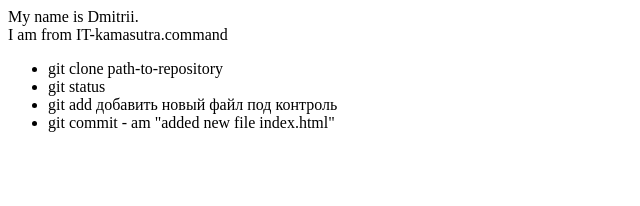
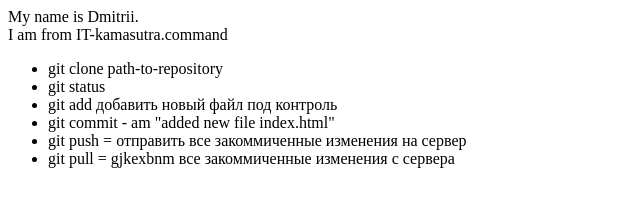
Before and after one commit to 7-23/git-test, a plain HTML site: page index.html in a window 1280 px wide. Shown: the whole page, without its empty margins (0-640 px from the left). Drawn offline with Linux system fonts and the light colour scheme.

Commit message:
added push pull inctraction in html

```diff
--- a/index.html
+++ b/index.html
@@ -10,5 +10,7 @@
 		<li>git status</li>
 		<li>git add добавить новый файл под контроль </li>
 		<li>git commit - am "added new file index.html"</li>
+		<li>git push = отправить все закоммиченные изменения на сервер</li>
+		<li>git pull = gjkexbnm все закоммиченные изменения c сервера</li>
 	</ul>
 </div>
```
